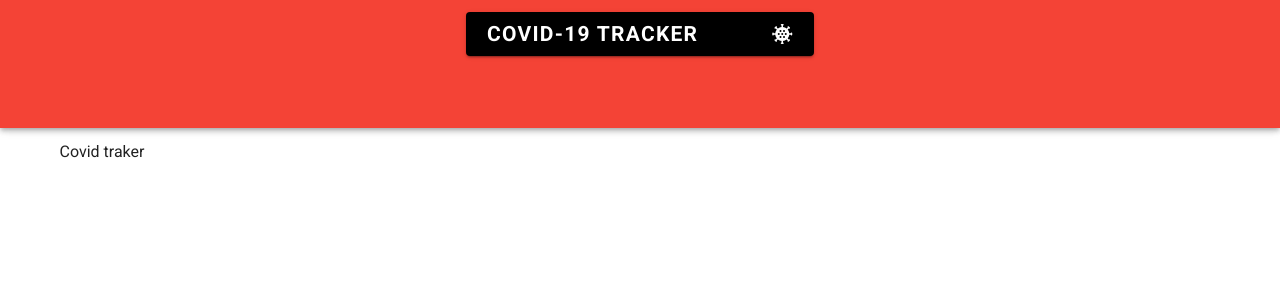
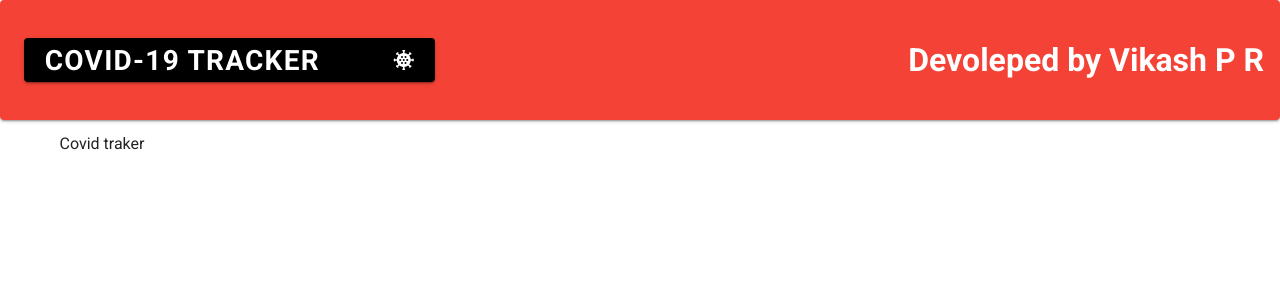
Before and after one commit to VikashPR/covid-traker, a Vue app: page / in a window 1280 px wide. Shown: the top 300 px of the page. Built offline with nearby package versions, Linux system fonts and the light colour scheme.

Commit message:
header edited

```diff
--- a/src/components/Header.vue
+++ b/src/components/Header.vue
@@ -1,14 +1,16 @@
 <template>
-  <nav>
-    <v-toolbar  prominent color="red" class='d-flex justify-center' dark>
-      <v-btn class="ma-2" large color="black" dark>
+  <div>
+    <v-card height="120px" dark prominent class="d-flex flex-wrap justify-center align-center px-4" color="red">
+      <v-btn class="ma-2" large color="black" >
         <h1>Covid-19 Tracker</h1>
         <v-icon dark center>
           md_coronavirus
         </v-icon>
       </v-btn>
-    </v-toolbar>
-  </nav>
+      <v-spacer></v-spacer>
+      <h1>Devoleped by Vikash P R</h1>
+    </v-card>
+  </div>
 </template>
 
 <script>
```
